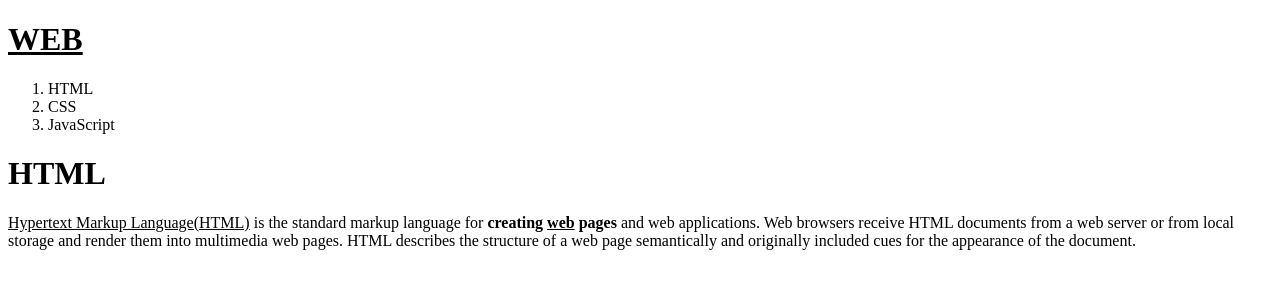
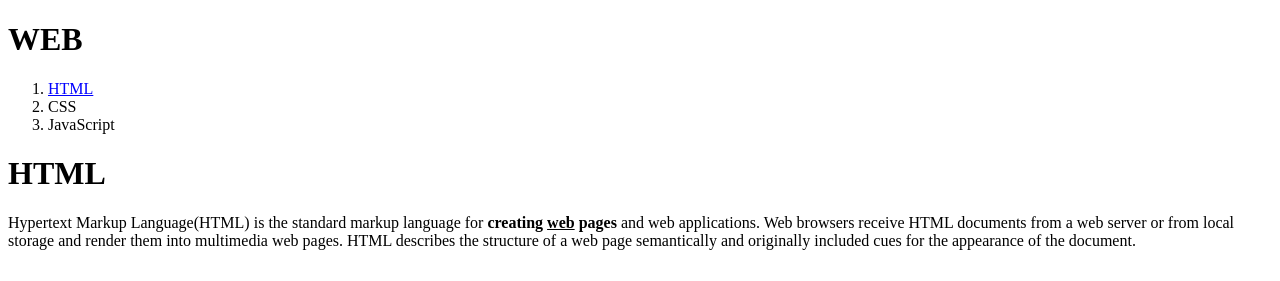
Before and after one commit to YUEL-LEE/opentutorials, a plain HTML site: page 1.html in a window 1280 px wide. Shown: the top 281 px of the page. Drawn offline with Linux system fonts and the light colour scheme; grey boxes are pictures that could not be loaded.

Commit message:
docs: Add the CSS style tag

```diff
--- a/1.html
+++ b/1.html
@@ -6,8 +6,8 @@
 <meta charset="utf-8"> <!-- 웹페이지가 저장된 문자 표현 방식/웹브라우저가 웹페이지를 해석하는 방식을 utf-8로 일치시키기 -->
 <style>
     a {
-        color : black
-        ;
+        color : black;
+        text-decoration: none;
     }
 </style>
 </head>
@@ -20,7 +20,7 @@
 <ul></ul> : unordered list, 순서 구분이 없는 목록 구분 경계 태그
 <ol></ol> : ordered list, 순서가 있는 목록 구분 경계 태그 -->
 <ol>
-    <li>HTML</li>
+    <li><a href="1.html" style="color:blue;text-decoration:underline">HTML</a></li>
     <li>CSS</li>
     <li>JavaScript</li>
 </ol>
```
Also changed, not shown: index.html (+2 -2 lines).
